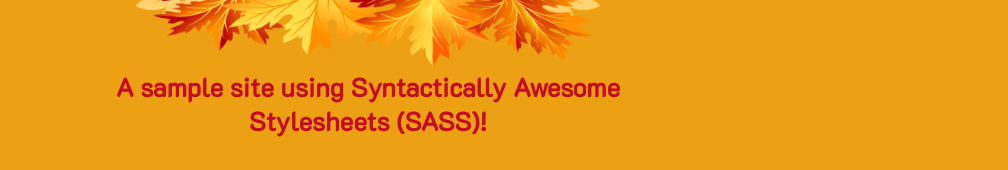
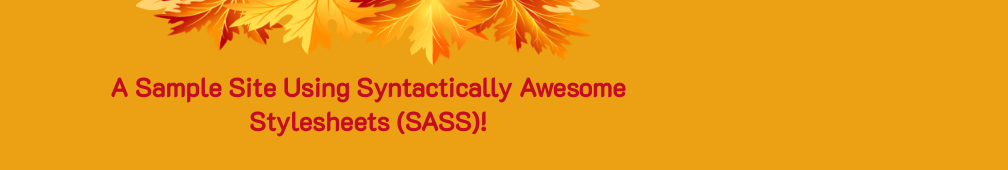
Before and after one commit to DevJHennessy/SimpleSassExample, a plain HTML site: page index.html in a window 1280 px wide. Shown: the part 185-355 px from the top of the page, without its empty margins (272-1280 px from the left). Drawn offline with nearby package versions, Linux system fonts and the light colour scheme; a web font is replaced by a local one.

Commit message:
Updating SASS site.

```diff
--- a/index.html
+++ b/index.html
@@ -22,7 +22,7 @@
 
 <header>
   <img src="./images/autumn-banner.png"/>
-  <h1>A sample site using Syntactically Awesome Stylesheets (SASS)!</h1>
+  <h1>A Sample Site Using Syntactically Awesome Stylesheets (SASS)!</h1>
 </header>
 
 <section>
```
